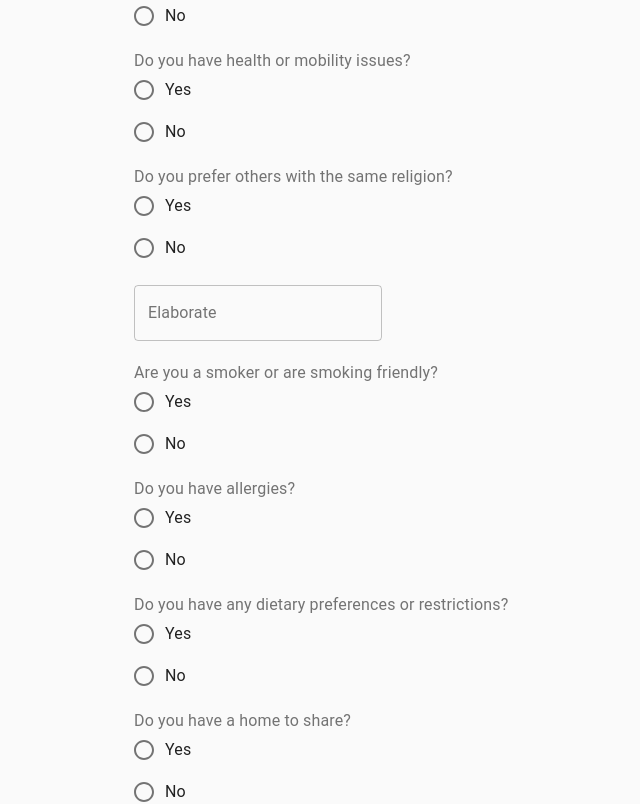
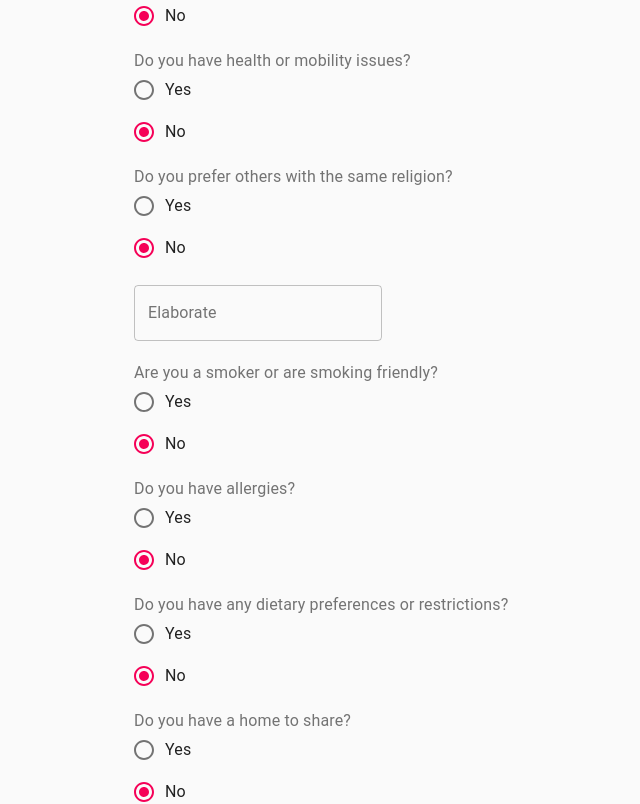
Before and after one commit to JadenBalogh/home-together-b, a React (Create React App) app in the folder client/: page /edit-profile in a window 1280 px wide. Shown: the part 1120-1924 px from the top of the page, without its empty margins (308-948 px from the left). Built offline with nearby package versions, Linux system fonts and the light colour scheme; no server answers.

Commit message:
Update edit profile page

```diff
--- a/client/src/edit-profile/EditForm.js
+++ b/client/src/edit-profile/EditForm.js
@@ -194,7 +194,7 @@ export default function EditForm(props) {
                   aria-label='gender'
                   name='genderId'
                   id='genderId'
-                  value={props.formData.genderId || ''}
+                  value={`${props.formData.genderId}`}
                   onChange={(event) => props.handleInputChange(event, () => {})}
                 >
                   {genderOptions.map((option) => (
@@ -219,7 +219,12 @@ export default function EditForm(props) {
             >
               <FormLabel component='legend'>Family Status</FormLabel>
               <FormControl component='fieldset'>
-                <RadioGroup aria-label='status' name='familyStatusId' id='familyStatusId'>
+                <RadioGroup
+                  aria-label='status'
+                  name='familyStatusId'
+                  id='familyStatusId'
+                  value={`${props.formData.familyStatusId}`}
+                >
                   {familyStatusOptions.map((option) => (
                     <FormControlLabel
                       key={option.value}
@@ -242,7 +247,12 @@ export default function EditForm(props) {
             >
               <FormLabel component='legend'>Open to share with</FormLabel>
               <FormControl component='fieldset'>
-                <RadioGroup aria-label='people' name='peopleCount' id='peopleCount'>
+                <RadioGroup
+                  aria-label='people'
+                  name='peopleCount'
+                  id='peopleCount'
+                  value={`${props.formData.peopleCount}`}
+                >
                   <FormControlLabel value='1' control={<Radio />} label='1 person' />
                   <FormControlLabel value='2' control={<Radio />} label='2 people' />
                   <FormControlLabel value='3' control={<Radio />} label='3 people' />
@@ -275,7 +285,12 @@ export default function EditForm(props) {
             >
               <FormLabel component='legend'>Are you pet friendly?</FormLabel>
               <FormControl component='fieldset'>
-                <RadioGroup aria-label='pet' name='petRestrictions' id='petRestrictions'>
+                <RadioGroup
+                  aria-label='pet'
+                  name='petRestrictions'
+                  id='petRestrictions'
+                  value={`${Boolean(props.formData.petRestrictions)}`}
+                >
                   <FormControlLabel value='true' control={<Radio />} label='Yes' />
                   <FormControlLabel value='false' control={<Radio />} label='No' />
                 </RadioGroup>
@@ -297,7 +312,12 @@ export default function EditForm(props) {
             >
               <FormLabel component='legend'>Do you have health or mobility issues?</FormLabel>
               <FormControl component='fieldset'>
-                <RadioGroup aria-label='healthRestrictions' name='healthRestrictions' id='healthRestrictions'>
+                <RadioGroup
+                  aria-label='healthRestrictions'
+                  name='healthRestrictions'
+                  id='healthRestrictions'
+                  value={`${Boolean(props.formData.healthRestrictions)}`}
+                >
                   <FormControlLabel value='true' control={<Radio />} label='Yes' />
                   <FormControlLabel value='false' control={<Radio />} label='No' />
                 </RadioGroup>
@@ -319,7 +339,12 @@ export default function EditForm(props) {
             >
               <FormLabel component='legend'>Do you prefer others with the same religion?</FormLabel>
               <FormControl component='fieldset'>
-                <RadioGroup aria-label='religious' name='religionRestrictions' id='religionRestrictions'>
+                <RadioGroup
+                  aria-label='religious'
+                  name='religionRestrictions'
+                  id='religionRestrictions'
+                  value={`${Boolean(props.formData.religionRestrictions)}`}
+                >
                   <FormControlLabel value='true' control={<Radio />} label='Yes' />
                   <FormControlLabel value='false' control={<Radio />} label='No' />
                 </RadioGroup>
@@ -341,7 +366,12 @@ export default function EditForm(props) {
             >
               <FormLabel component='legend'>Are you a smoker or are smoking friendly?</FormLabel>
               <FormControl component='fieldset'>
-                <RadioGroup aria-label='smoke' name='smokingRestrictions' id='smokingRestrictions'>
+                <RadioGroup
+                  aria-label='smoke'
+                  name='smokingRestrictions'
+                  id='smokingRestrictions'
+                  value={`${Boolean(props.formData.smokingRestrictions)}`}
+                >
                   <FormControlLabel value='true' control={<Radio />} label='Yes' />
                   <FormControlLabel value='false' control={<Radio />} label='No' />
                 </RadioGroup>
@@ -363,7 +393,12 @@ export default function EditForm(props) {
             >
               <FormLabel component='legend'>Do you have allergies?</FormLabel>
               <FormControl component='fieldset'>
-                <RadioGroup aria-label='allergy' name='allergies' id='allergies'>
+                <RadioGroup
+                  aria-label='allergy'
+                  name='allergies'
+                  id='allergies'
+                  value={`${Boolean(props.formData.allergies)}`}
+                >
                   <FormControlLabel value='true' control={<Radio />} label='Yes' />
                   <FormControlLabel value='false' control={<Radio />} label='No' />
                 </RadioGroup>
@@ -381,7 +416,12 @@ export default function EditForm(props) {
             >
               <FormLabel component='legend'>Do you have any dietary preferences or restrictions?</FormLabel>
               <FormControl component='fieldset'>
-                <RadioGroup aria-label='dietRestrictions' name='dietRestrictions' id='dietRestrictions'>
+                <RadioGroup
+                  aria-label='dietRestrictions'
+                  name='dietRestrictions'
+                  id='dietRestrictions'
+                  value={`${Boolean(props.formData.dietRestrictions)}`}
+                >
                   <FormControlLabel value='true' control={<Radio />} label='Yes' />
                   <FormControlLabel value='false' control={<Radio />} label='No' />
                 </RadioGroup>
@@ -403,7 +443,12 @@ export default function EditForm(props) {
             >
               <FormLabel component='legend'>Do you have a home to share?</FormLabel>
               <FormControl component='fieldset'>
-                <RadioGroup aria-label='home' name='hasHousing' id='hasHousing'>
+                <RadioGroup
+                  aria-label='home'
+                  name='hasHousing'
+                  id='hasHousing'
+                  value={`${Boolean(props.formData.hasHousing)}`}
+                >
                   <FormControlLabel value='true' control={<Radio />} label='Yes' />
                   <FormControlLabel value='false' control={<Radio />} label='No' />
                 </RadioGroup>
@@ -421,9 +466,10 @@ export default function EditForm(props) {
                 rows={3}
                 rowsMax={3}
                 fullWidth
-                id='about'
+                id='profileText'
                 label='About You'
-                name='about'
+                name='profileText'
+                value={props.formData.profileText}
                 onChange={props.handleInputChange}
               />
             </Grid>
--- a/client/src/edit-profile/EditProfile.js
+++ b/client/src/edit-profile/EditProfile.js
@@ -64,18 +64,14 @@ class EditProfile extends Component {
           window.alert(result.err);
           return;
         }
-        console.log(this.state);
-        this.setState({ formData: { ...result } }, () => {
-          console.log('all done!');
-          console.log(this.state);
-        });
+        this.setState({ formData: { ...result } });
       });
   }
 
   handleSubmit(event) {
     event.preventDefault();
 
-    let id = sessionStorage.getItem('id');
+    let id = sessionStorage.getItem('id') || 1;
     let formData = this.state.formData;
 
     const url = process.env.REACT_APP_LOCAL_URL || '';
@@ -84,16 +80,9 @@ class EditProfile extends Component {
       method: 'POST',
       headers: { 'Content-Type': 'application/json' },
       body: JSON.stringify({ id, formData }),
-    })
-      .then((raw) => raw.json())
-      .then((result) => {
-        if (result.err) {
-          window.alert(result.err);
-          return;
-        }
-        console.log('success!');
-        this.props.history.push('/');
-      });
+    }).then(() => {
+      this.props.history.push('/');
+    });
   }
 
   handleInputChange(event, callback = () => {}) {
```
